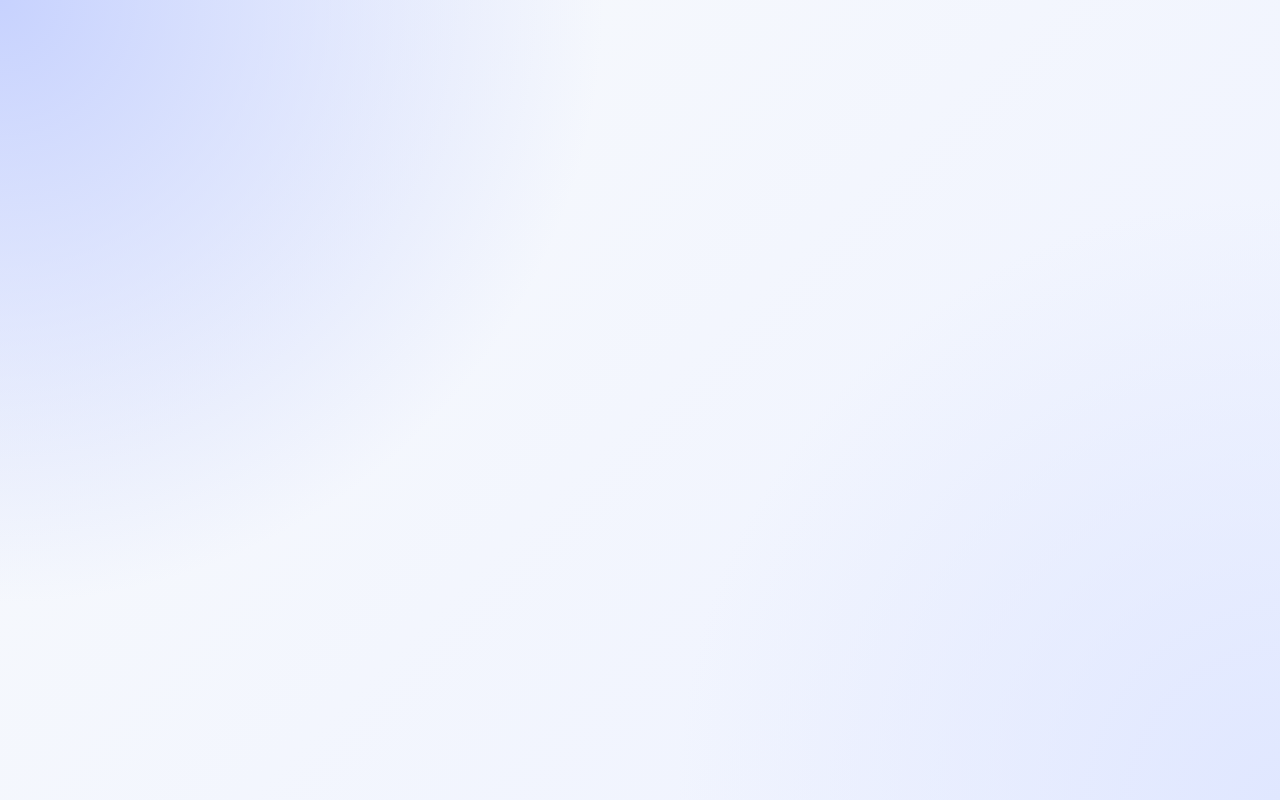
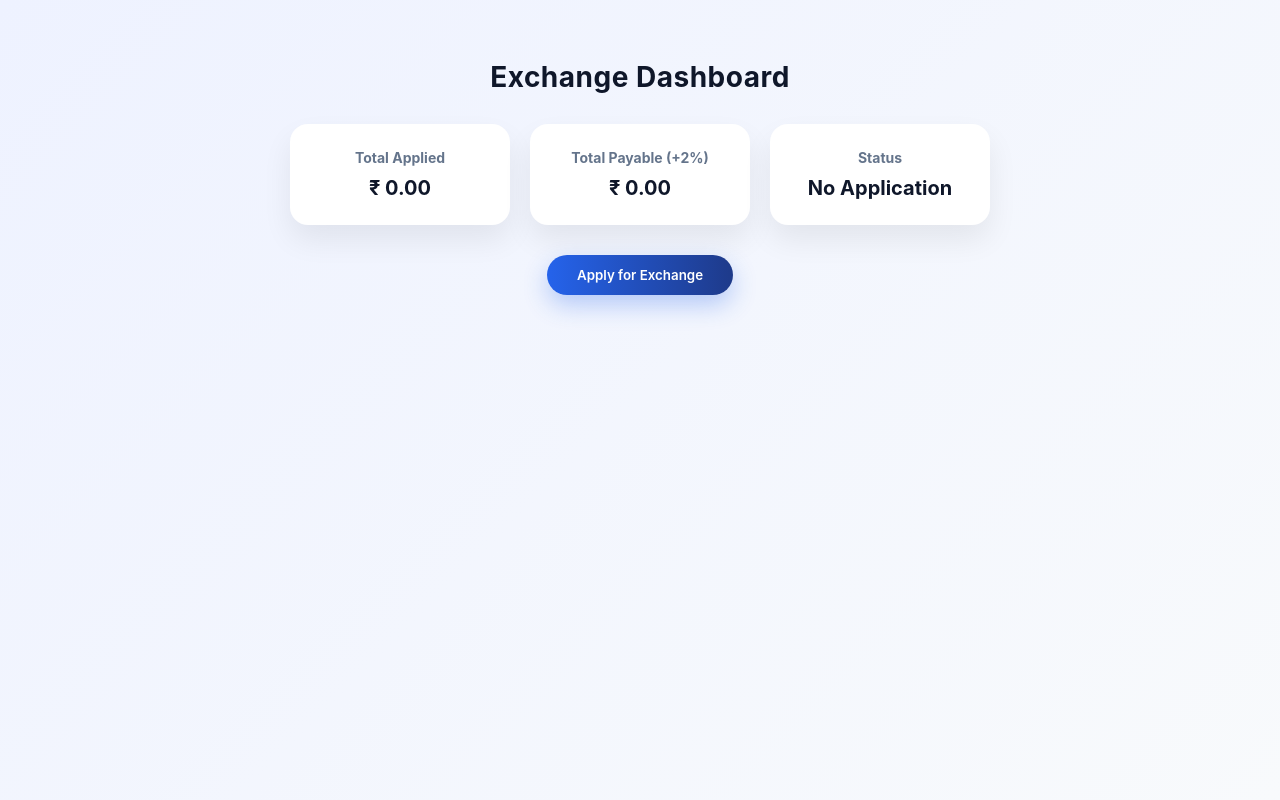
Before and after one commit to JosephQuaqua/my-website, a React (Create React App) app in the folder frontend/: page /my-website/exchange in a window 1280 px wide. Before the commit this address had no page. Built offline with nearby package versions, Linux system fonts and the light colour scheme.

Commit message:
Exchange Page added

```diff
--- a/frontend/src/App.js
+++ b/frontend/src/App.js
@@ -13,6 +13,7 @@ import ApplyLoan from "./pages/ApplyLoan";
 import SavingPayment from "./pages/SavingPayment";
 import LoanApplication from "./pages/LoanApplication";
 import Investment from "./pages/Investment";
+import Exchange from "./pages/Exchange";
 
 
 function App() {
@@ -31,6 +32,8 @@ function App() {
         <Route path="/saving-payment" element={<SavingPayment />} />
         <Route path="/loan-application" element={<LoanApplication />} />
         <Route path="/investment" element={<Investment />} />
+        <Route path="/exchange" element={<Exchange />} />
+
 
       </Routes>
     </BrowserRouter>
--- /dev/null
+++ b/frontend/src/pages/Exchange.js
@@ -0,0 +1,123 @@
+import { useState } from "react";
+import Sidebar from "../components/Sidebar";
+import "../styles/exchange.css";
+
+function Exchange() {
+  const [showForm, setShowForm] = useState(false);
+  const [amount, setAmount] = useState("");
+  const [name, setName] = useState("");
+  const [number, setNumber] = useState("");
+  const [upiId, setUpiId] = useState("");
+  const [result, setResult] = useState(null);
+
+  const handleSubmit = (e) => {
+    e.preventDefault();
+
+    const numericAmount = parseFloat(amount);
+
+    if (!numericAmount || numericAmount <= 0) {
+      alert("Enter valid amount");
+      return;
+    }
+
+    const payable = (numericAmount * 1.02).toFixed(2); // 2% added
+
+    setResult({
+      amount: numericAmount.toFixed(2),
+      payable,
+      status: "Pending Payment"
+    });
+
+    setShowForm(false);
+  };
+
+  return (
+    <div className="dashboard-layout">
+      <Sidebar />
+
+      <div className="exchange-container">
+
+        <h2>Exchange Dashboard</h2>
+
+        {/* ===== DASHBOARD CARDS ===== */}
+        <div className="exchange-cards">
+
+          <div className="exchange-card">
+            <h4>Total Applied</h4>
+            <p>₹ {result ? result.amount : "0.00"}</p>
+          </div>
+
+          <div className="exchange-card">
+            <h4>Total Payable (+2%)</h4>
+            <p>₹ {result ? result.payable : "0.00"}</p>
+          </div>
+
+          <div className="exchange-card">
+            <h4>Status</h4>
+            <p className="status">
+              {result ? result.status : "No Application"}
+            </p>
+          </div>
+
+        </div>
+
+        {/* ===== APPLY BUTTON ===== */}
+        <button
+          className="applyexchange-btn"
+          onClick={() => setShowForm(!showForm)}
+        >
+          {showForm ? "Close Form" : "Apply for Exchange"}
+        </button>
+
+        {/* ===== APPLICATION FORM ===== */}
+        {showForm && (
+          <form className="exchange-form" onSubmit={handleSubmit}>
+
+            <input
+              type="number"
+              placeholder="Enter Amount"
+              value={amount}
+              onChange={(e) => setAmount(e.target.value)}
+              required
+            />
+
+            <input
+              type="text"
+              placeholder="Full Name"
+              value={name}
+              onChange={(e) => setName(e.target.value)}
+              required
+            />
+
+            <input
+              type="text"
+              placeholder="Phone Number"
+              value={number}
+              onChange={(e) => setNumber(e.target.value)}
+              required
+            />
+
+            <input
+              type="text"
+              placeholder="UPI ID"
+              value={upiId}
+              onChange={(e) => setUpiId(e.target.value)}
+              required
+            />
+
+            <label className="upload-label">
+              Upload Your UPI QR Screenshot
+              <input type="file" required />
+            </label>
+
+            <button type="submit">Submit Application</button>
+
+          </form>
+        )}
+
+      </div>
+    </div>
+  );
+}
+
+export default Exchange;
--- a/frontend/src/pages/SavingPayment.js
+++ b/frontend/src/pages/SavingPayment.js
@@ -50,7 +50,7 @@ function SavingPayment() {
             <p><strong>UPI ID:</strong> yourname@upi</p>
 
             <img
-              src="/assets/upi-qr.png"
+              src="../assets/upi-qr.png"
               alt="UPI QR Code"
               className="upi-qr"
             />
--- /dev/null
+++ b/frontend/src/styles/exchange.css
@@ -0,0 +1,188 @@
+/* ===== PAGE BACKGROUND ===== */
+.exchange-container {
+  min-height: 100vh;
+  padding: 60px 20px;
+  background: linear-gradient(135deg, #eef2ff, #f8fafc);
+  display: flex;
+  flex-direction: column;
+  align-items: center;
+  font-family: "Segoe UI", sans-serif;
+}
+
+/* ===== TITLE ===== */
+.exchange-container h2 {
+  font-size: 28px;
+  font-weight: 700;
+  margin-bottom: 30px;
+  color: #0f172a;
+  letter-spacing: 0.5px;
+}
+
+/* ===== FORM CARD ===== */
+.exchange-form {
+  width: 100%;
+  max-width: 500px;
+  background: rgba(255, 255, 255, 0.75);
+  backdrop-filter: blur(12px);
+  padding: 35px;
+  border-radius: 20px;
+  box-shadow: 0 20px 40px rgba(0, 0, 0, 0.08);
+  transition: 0.3s ease;
+}
+
+.exchange-form:hover {
+  transform: translateY(-4px);
+  box-shadow: 0 25px 50px rgba(0, 0, 0, 0.12);
+}
+
+/* ===== INPUTS ===== */
+.exchange-form input {
+  width: 100%;
+  padding: 14px 16px;
+  margin-bottom: 20px;
+  border-radius: 12px;
+  border: 1px solid #e2e8f0;
+  font-size: 15px;
+  background: white;
+  transition: 0.3s ease;
+}
+
+.exchange-form input:focus {
+  outline: none;
+  border-color: #2563eb;
+  box-shadow: 0 0 0 4px rgba(37, 99, 235, 0.1);
+}
+
+/* ===== FILE UPLOAD ===== */
+.upload-label {
+  display: block;
+  font-size: 14px;
+  font-weight: 600;
+  margin-bottom: 10px;
+  color: #334155;
+}
+
+.upload-label input {
+  margin-top: 10px;
+  padding: 10px;
+  border: 1px dashed #cbd5e1;
+  background: #f8fafc;
+  cursor: pointer;
+}
+
+/* ===== BUTTON ===== */
+.exchange-form button {
+  width: 100%;
+  padding: 14px;
+  border-radius: 14px;
+  border: none;
+  font-weight: 600;
+  font-size: 15px;
+  cursor: pointer;
+  background: linear-gradient(90deg, #2563eb, #1e3a8a);
+  color: white;
+  box-shadow: 0 15px 35px rgba(37, 99, 235, 0.35);
+  transition: all 0.3s ease;
+}
+
+.exchange-form button:hover {
+  transform: translateY(-3px);
+  box-shadow: 0 20px 45px rgba(37, 99, 235, 0.45);
+}
+
+/* ===== RESULT CARD ===== */
+.exchange-result {
+  margin-top: 35px;
+  width: 100%;
+  max-width: 500px;
+  background: white;
+  padding: 25px;
+  border-radius: 18px;
+  box-shadow: 0 15px 35px rgba(0, 0, 0, 0.08);
+  animation: fadeIn 0.4s ease-in-out;
+}
+
+.exchange-result h3 {
+  margin-bottom: 15px;
+  color: #1e293b;
+}
+
+.exchange-result p {
+  margin-bottom: 10px;
+  color: #475569;
+  font-size: 14px;
+}
+
+.exchange-result strong {
+  color: #0f172a;
+  font-size: 16px;
+}
+
+/* ===== ANIMATION ===== */
+@keyframes fadeIn {
+  from {
+    opacity: 0;
+    transform: translateY(15px);
+  }
+  to {
+    opacity: 1;
+    transform: translateY(0);
+  }
+}
+
+/* ===== DASHBOARD CARDS ===== */
+.exchange-cards {
+  display: flex;
+  gap: 20px;
+  flex-wrap: wrap;
+  justify-content: center;
+  margin-bottom: 30px;
+}
+
+.exchange-card {
+  background: white;
+  padding: 25px;
+  width: 220px;
+  border-radius: 18px;
+  box-shadow: 0 15px 30px rgba(0,0,0,0.07);
+  text-align: center;
+  transition: 0.3s ease;
+}
+
+.exchange-card:hover {
+  transform: translateY(-5px);
+}
+
+.exchange-card h4 {
+  font-size: 14px;
+  color: #64748b;
+  margin-bottom: 10px;
+}
+
+.exchange-card p {
+  font-size: 20px;
+  font-weight: 700;
+  color: #0f172a;
+}
+
+.status {
+  color: #f59e0b;
+}
+
+/* ===== APPLY BUTTON ===== */
+.applyexchange-btn {
+  padding: 12px 30px;
+  border-radius: 30px;
+  border: none;
+  font-weight: 600;
+  cursor: pointer;
+  background: linear-gradient(90deg, #2563eb, #1e3a8a);
+  color: white;
+  box-shadow: 0 10px 25px rgba(37, 99, 235, 0.3);
+  margin-bottom: 25px;
+  transition: 0.3s ease;
+}
+
+.applyexchange-btn:hover {
+  transform: translateY(-3px);
+}
```
